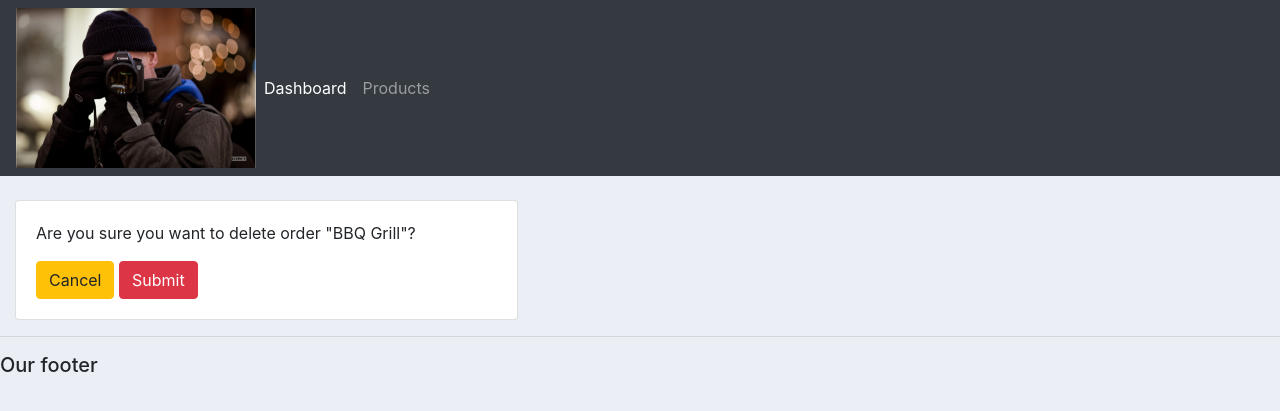
After one commit to ldloerin/Django_Project, a Django app: page /delete_order/2/ in a window 1280 px wide. The commit adds this page. Shown: the top 411 px of the page. Run offline with Django 3.2, Linux system fonts and the light colour scheme; data comes from the database, SQL or seed files in the repository; both versions use the stored data as it was after the commit; some libraries are stand-ins or nearby versions.

Commit message:
added functionality for update and delete buttons

```diff
--- a/crm/accounts/models.py
+++ b/crm/accounts/models.py
@@ -49,3 +49,6 @@ class Order(models.Model):
     product = models.ForeignKey(Product, null=True, on_delete=models.SET_NULL)
     date_created = models.DateTimeField(auto_now_add=True, null=True)
     status = models.CharField(max_length=200, null=True, choices=status_options)
+
+    def __str__(self):
+        return self.product.name
--- a/crm/accounts/templates/accounts/customers.html
+++ b/crm/accounts/templates/accounts/customers.html
@@ -69,8 +69,8 @@
 					<td>{{order.product.category}}</td>
 					<td>{{order.date_created}}</td>
 					<td>{{order.status}}</td>
-					<td><a class="btn btn.sm btn-info" href="">Update</a></td>
-					<td><a class="btn btn.sm btn-danger" href="">Remove</a></td>
+					<td><a class="btn bt-sm btn-info" href="{% url 'update_order_url_name' order.id %}">Update</a></td>
+					<td><a class="btn bt-sm btn-danger" href="{% url 'delete_order_url_name' order.id %}">Delete</a></td>
 				</tr>
 				{% endfor %}
 
--- a/crm/accounts/templates/accounts/dashboard.html
+++ b/crm/accounts/templates/accounts/dashboard.html
@@ -53,7 +53,7 @@
 					<td>{{order.date_created}}</td>
 					<td>{{order.status}}</td>
 					<td><a class="btn bt-sm btn-info" href="{% url 'update_order_url_name' order.id %}">Update</a></td>
-					<td><a class="btn bt-sm btn-danger" href="">Delete</a></td>
+					<td><a class="btn bt-sm btn-danger" href="{% url 'delete_order_url_name' order.id %}">Delete</a></td>
 				</tr>
 				{% endfor %}
 
--- /dev/null
+++ b/crm/accounts/templates/accounts/delete.html
@@ -0,0 +1,22 @@
+{% extends 'accounts/main.html' %}
+{% load static %}
+{% block content %}
+
+<br>
+
+<div class="row">
+	<div class="col-md-5">
+		<div class="card card-body">
+            <p>Are you sure you want to delete order "{{item}}"?</p>
+
+            <form action="{% url 'delete_order_url_name' item.id %}" method="POST">
+                {% csrf_token %}
+                <a class="btn bt-sm btn-warning" href="{% url 'home_url_name' %}">Cancel</a>
+
+                <input class="btn bt-sm btn-danger" type="submit" name="Confirm">
+            </form>
+		</div>
+	</div>
+</div>
+
+{% endblock %}
--- a/crm/accounts/urls.py
+++ b/crm/accounts/urls.py
@@ -7,4 +7,5 @@ urlpatterns = [
     path('customers/<str:pk_test>/', views.customers, name='customer_url_name'),
     path('create_order/', views.create_order, name='create_order_url_name'),
     path('update_order/<str:pk>/', views.update_order, name='update_order_url_name'),
+    path('delete_order/<str:pk>/', views.delete_order, name='delete_order_url_name'),
 ]
--- a/crm/accounts/views.py
+++ b/crm/accounts/views.py
@@ -64,6 +64,24 @@ def create_order(request):
 def update_order(request, pk):
     order = Order.objects.get(id=pk)
     form = OrderForm(instance=order)
+
+    if request.method == 'POST':
+        form = OrderForm(request.POST, instance=order)
+        if form.is_valid():
+            form.save()
+            return redirect('/')
+
     context = {'form': form}
 
     return render(request, 'accounts/order_form.html', context)
+
+
+def delete_order(request, pk):
+    order = Order.objects.get(id=pk)
+    if request.method == 'POST':
+        order.delete()
+        return redirect('/')
+
+    context = {'item': order}
+
+    return render(request, 'accounts/delete.html', context)
```
Also changed, not shown: crm/accounts/templates/accounts/order_form.html (+14 -5 lines), crm/db.sqlite3.
